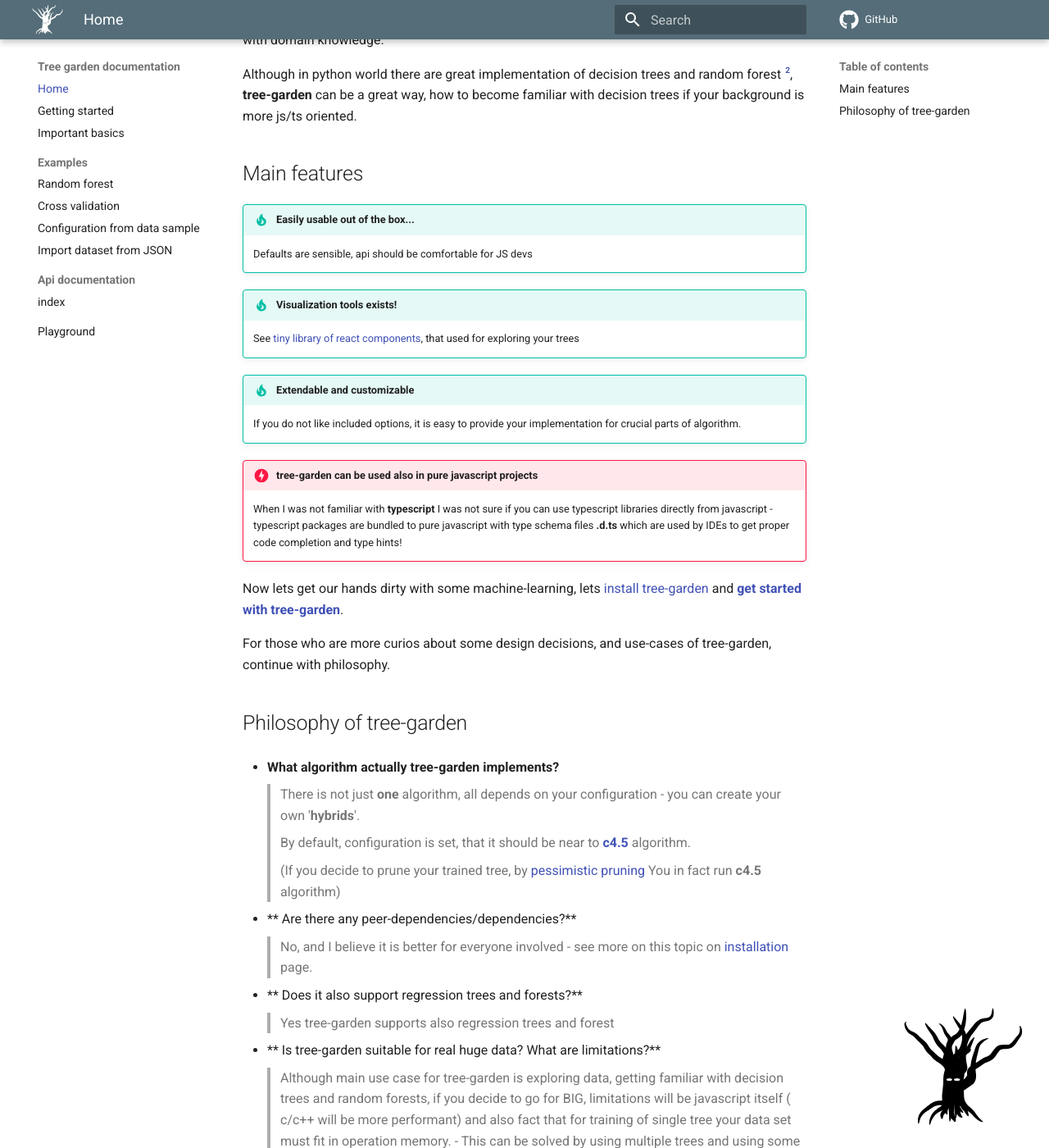
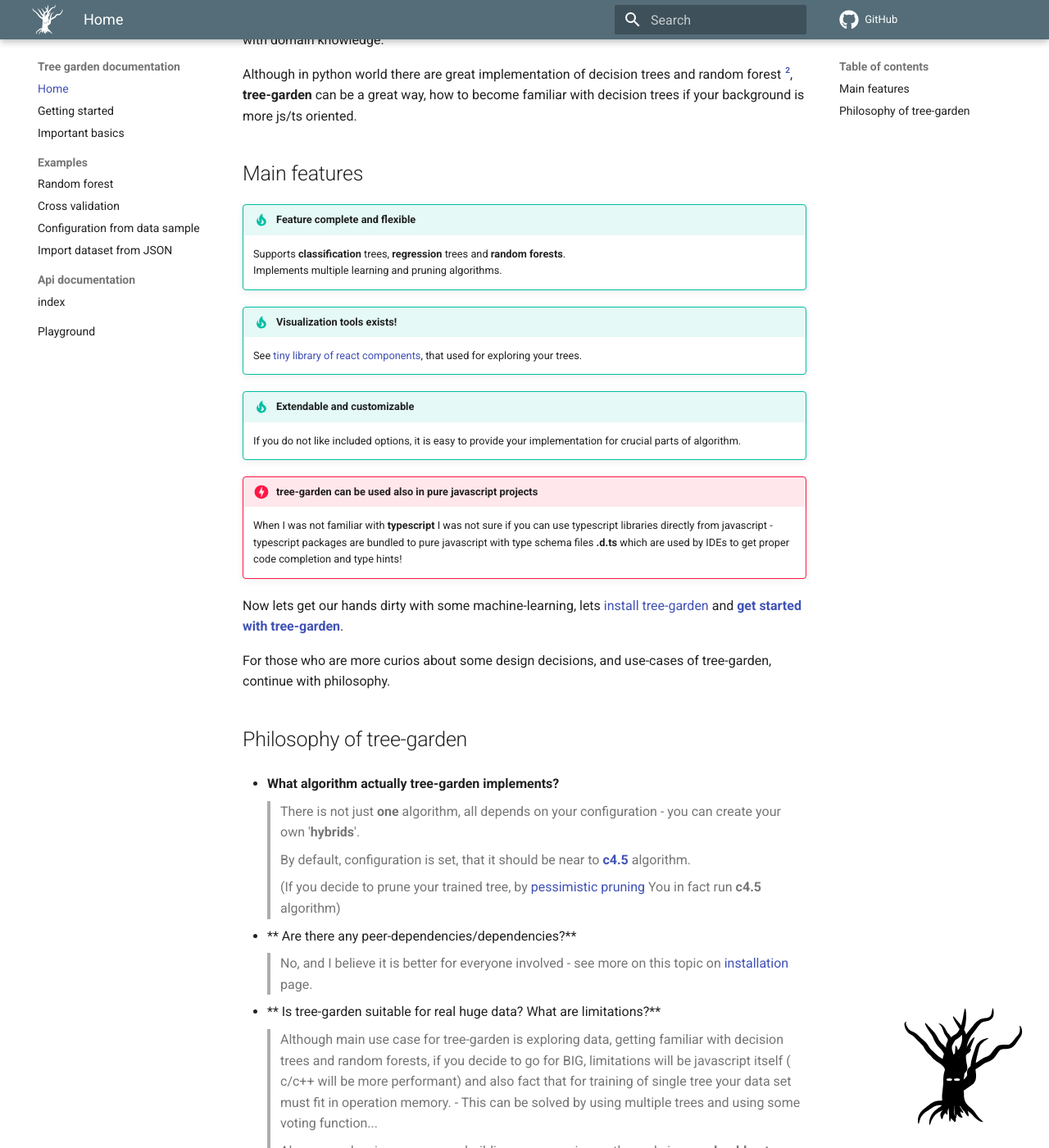
Before and after one commit to miob-miob/treeGarden, an MkDocs documentation site: the page built from docs/pages/index.md, in a window 1280 px wide and 1400 px high, scrolled down 246 px. Shown: the whole window at 82% size. Built offline with MkDocs 1.6.1 and Material for MkDocs 9.7.7, drawn with Linux system fonts in a browser that asks for light colours; comment, search, counter and statistics services are not loaded.

```diff
--- a/docs/mkdocs.yml
+++ b/docs/mkdocs.yml
@@ -23,6 +23,7 @@
 
 # repo
 repo_url: https://github.com/miob-miob/treeGarden
+edit_uri: ""
 
 
 # tweaks
--- a/docs/pages/index.md
+++ b/docs/pages/index.md
@@ -12,11 +12,12 @@
 
 ## Main features
 
-!!! tip "Easily usable out of the box..."
-    Defaults are sensible, api should be comfortable for JS devs
+!!! tip "Feature complete and flexible"
+    Supports **classification** trees, **regression** trees and  **random forests**.
+    Implements multiple learning and pruning algorithms.
 
 !!! tip "Visualization tools exists!"
-    See [tiny library of react components](https://github.com/miob-miob/treeGardenVisualization), that used for exploring your trees
+    See [tiny library of react components](https://github.com/miob-miob/treeGardenVisualization), that used for exploring your trees.
 
 !!! tip "Extendable and customizable"
     If you do not like included options, it is easy to provide your implementation for crucial parts of algorithm.
@@ -50,9 +51,6 @@
 - **  Are there any peer-dependencies/dependencies?**
 > No, and I believe it is better for everyone involved - see more on this topic on [installation](./gettingStarted.md#installation) page.
 
-- ** Does it also support regression trees and forests?**
-> Yes tree-garden supports also regression trees and forest
-
 - ** Is tree-garden suitable for real huge data?  What are limitations?**
 > Although main use case for tree-garden is exploring data, getting familiar with
 > decision trees and random forests, if you decide to go for BIG, limitations will be javascript itself ( c/c++ will
```
Also changed, not shown: 1 other file.
